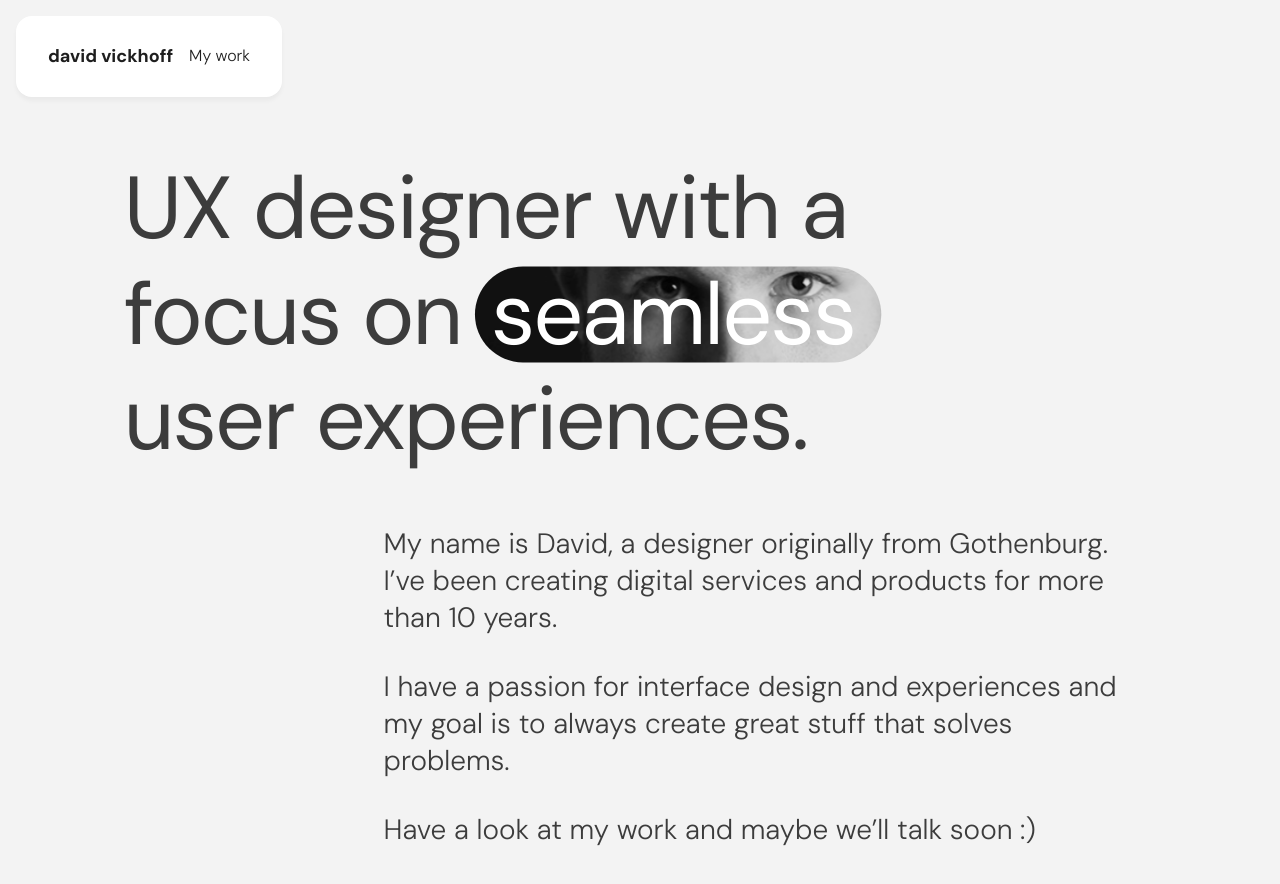
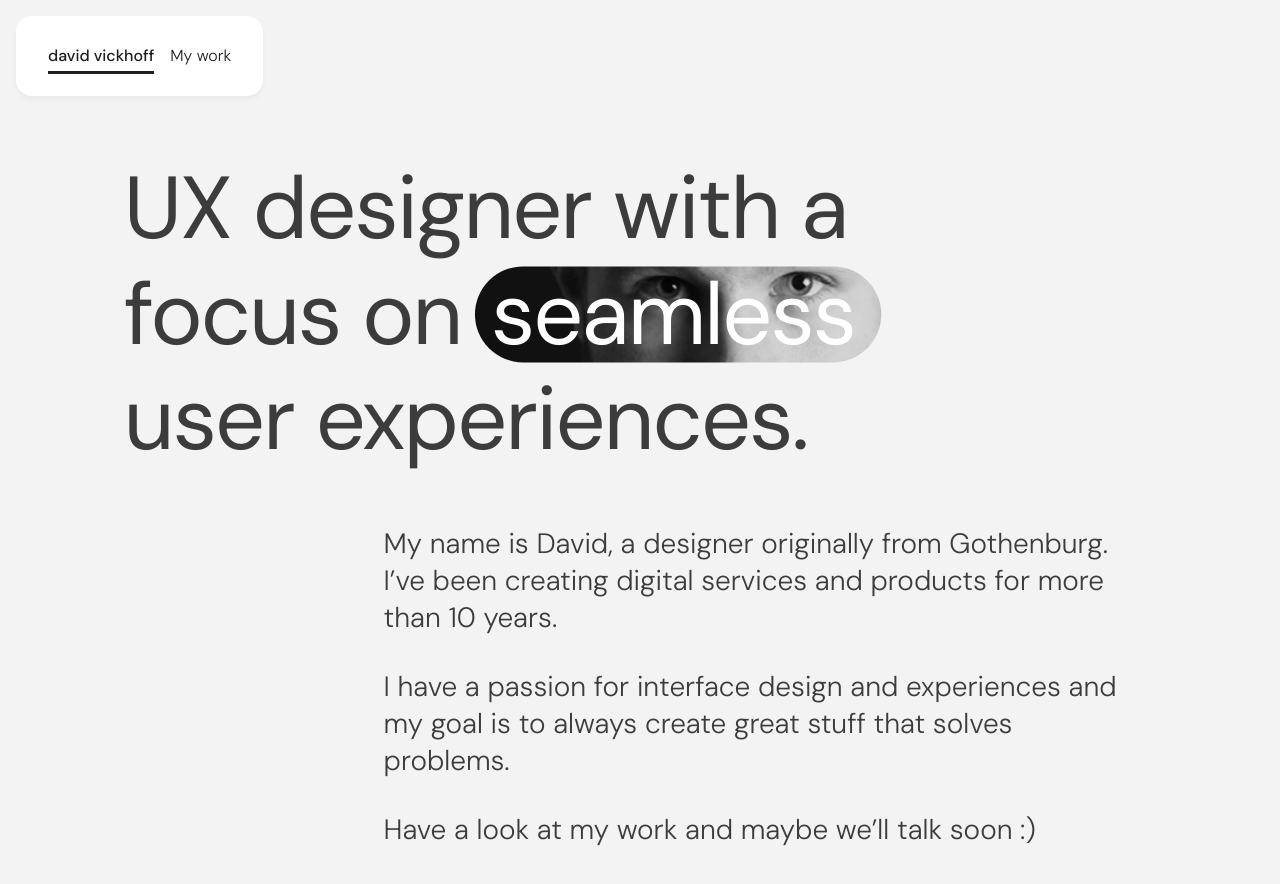
Before and after one commit to erikblomqvist/david-portfolio, a Next.js app: page / in a window 1280 px wide. Shown: the top 884 px of the page. Built offline with nearby package versions, Linux system fonts and the light colour scheme.

Commit message:
Update header

```diff
--- a/src/components/navigation.js
+++ b/src/components/navigation.js
@@ -1,19 +1,59 @@
+'use client'
+
 import styles from './navigation.module.css'
+import { useState, useEffect } from 'react'
+import { usePathname } from 'next/navigation'
 import Link from 'next/link'
 
-const Navigation = () => (
+const Navigation = () => {
+    const pathname = usePathname()
+    const [isCaseRoute, setIsCaseRoute] = useState(false)
+    const [isBeyondCases, setIsBeyondCases] = useState(false)
+
+    useEffect(() => {
+        const caseRoutePattern = /^\/case\/.+$/
+
+        setIsCaseRoute(caseRoutePattern.test(pathname))
+
+        const checkScrollPosition = () => {
+            const casesDiv = document.getElementById('cases')
+
+            if (casesDiv) {
+                const rect = casesDiv.getBoundingClientRect()
+                setIsBeyondCases(rect.top <= 10)
+            }
+        }
+
+        window.addEventListener('scroll', checkScrollPosition)
+
+        checkScrollPosition()
+
+        window.addEventListener('hashchange', checkScrollPosition)
+
+        return () => {
+            window.removeEventListener('scroll', checkScrollPosition)
+            window.removeEventListener('hashchange', checkScrollPosition)
+        };
+    }, [pathname])
+
+    return (
         <nav className={styles.menu}>
             <ul>
                 <li>
-                <Link className={styles.clean} href="/">david vickhoff</Link>
+                    <Link
+                        className={(pathname === '/' && !isBeyondCases) ? styles.active : ''}
+                        href="/#top">david vickhoff</Link>
                 </li>
             </ul>
             <ul>
                 <li>
-                <Link href="/#cases">My work</Link>
+                    <Link
+                        className={(isCaseRoute || isBeyondCases) ? styles.active : ''}
+                        href="/#cases">My work</Link>
                 </li>
             </ul>
         </nav>
     )
+}
 
 export default Navigation
--- a/src/components/navigation.module.css
+++ b/src/components/navigation.module.css
@@ -37,13 +37,28 @@
 
         color: #1e1e1e;
 
-        &:where(:hover, :focus) {
-            text-decoration: underline;
+        &:hover::after {
+            content: '';
+            position: absolute;
+            inset-block-end: -.5rem;
+            inset-inline: 0;
+
+            height: 3px;
+            background-color: currentColor;
         }
     }
 }
 
-.clean {
-    font-size: 1.125rem;
-    font-weight: 700;
+.active {
+    font-weight: 500;
+
+    &::after {
+        content: '';
+        position: absolute;
+        inset-block-end: -.5rem;
+        inset-inline: 0;
+
+        height: 3px;
+        background-color: currentColor;
+    }
 }
```
Lines whose indentation alone changed are shown as unchanged.
